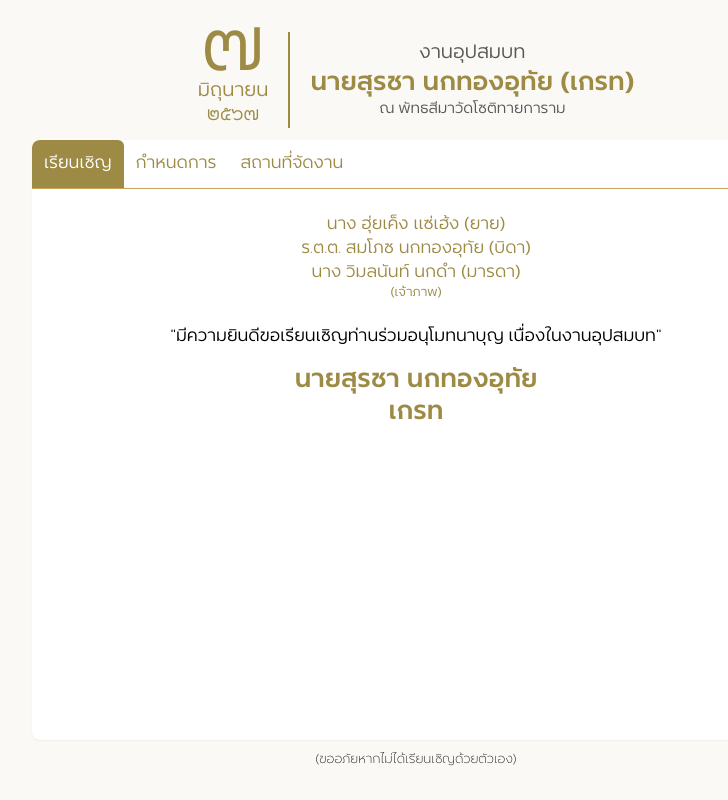
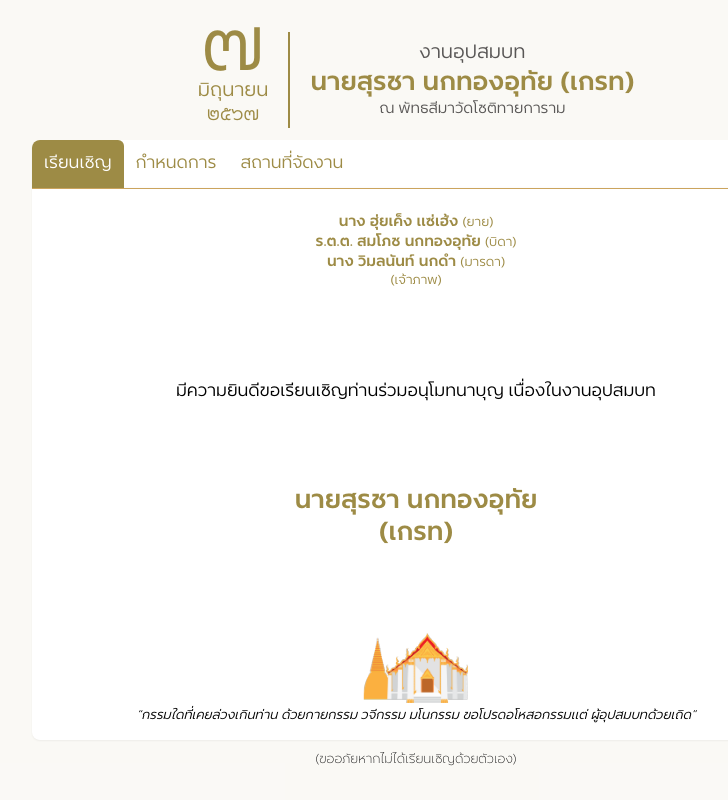
Before and after one commit to kanpizza1150/ordination-invitation, a React (Vite) app: page / in a window 1280 px wide. Shown: the whole page, without its empty margins (224-952 px from the left). Built offline with nearby package versions, Linux system fonts and the light colour scheme.

Commit message:
update tab1

```diff
--- a/src/App.tsx
+++ b/src/App.tsx
@@ -117,6 +117,7 @@ export default function App() {
               transition={{
                 duration: 0.3,
               }}
+              className="h-full"
             >
               {activeTab && activeTab?.render()}
             </motion.div>
--- a/src/components/Tab1.tsx
+++ b/src/components/Tab1.tsx
@@ -1,20 +1,59 @@
+import { useMemo } from "react"
+
 const Tab1 = () => {
+  const searchParam = useMemo(
+    () => new URLSearchParams(window?.location?.search),
+    []
+  )
+  const guest = useMemo(() => searchParam.get("guest"), [searchParam])
+  const invite = useMemo(() => {
+    if (guest) {
+      return (
+        <div className="flex flex-col items-center justify-center gap-1">
+          <p className="text-center text-xs">มีความยินดีขอเรียนเชิญ</p>
+          <p className="text-lg text-center text-gold-1 font-semibold italic">
+            {guest}
+          </p>
+          <p className="text-center text-xs">
+            ร่วมอนุโมทนาบุญ เนื่องในงานอุปสมบท
+          </p>
+        </div>
+      )
+    }
+    return (
+      <p className="text-center">
+        มีความยินดีขอเรียนเชิญท่านร่วมอนุโมทนาบุญ เนื่องในงานอุปสมบท
+      </p>
+    )
+  }, [guest])
   return (
-    <div className="flex flex-col gap-4 ">
+    <div className="flex flex-col gap-4 justify-between h-full">
       <div className="flex flex-col p-2 justify-center items-center rounded-md text-gold-1 ">
-        <p className="">นาง ฮุ่ยเค็ง แซ่เฮ้ง (ยาย)</p>
-        <p className="">ร.ต.ต. สมโภช นกทองอุทัย (บิดา)</p>
-        <p className="">นาง วิมลนันท์ นกดำ (มารดา)</p>
+        <p className="font-semibold text-sm">
+          นาง ฮุ่ยเค็ง แซ่เฮ้ง <span className="text-xs">(ยาย)</span>
+        </p>
+        <p className="font-semibold text-sm">
+          ร.ต.ต. สมโภช นกทองอุทัย <span className="text-xs">(บิดา)</span>
+        </p>
+        <p className="font-semibold text-sm">
+          นาง วิมลนันท์ นกดำ <span className="text-xs">(มารดา)</span>
+        </p>
         <p className="text-xs">(เจ้าภาพ)</p>
       </div>
-      <p className="text-center text-base ">
-        "มีความยินดีขอเรียนเชิญท่านร่วมอนุโมทนาบุญ เนื่องในงานอุปสมบท"
-      </p>
+      {invite}
       <div>
         <p className="text-center font-bold text-2xl text-gold-1">
           นายสุรชา นกทองอุทัย
         </p>
-        <p className="text-center font-bold text-2xl text-gold-1">เกรท</p>
+        <p className="text-center font-bold text-2xl text-gold-1">(เกรท)</p>
+      </div>
+
+      <div className="flex flex-col items-center justify-center gap-1">
+        <img alt="temple" src="/temple.svg" className="max-h-[10dvh] h-full" />
+        <p className="text-center text-xs italic">
+          “กรรมใดที่เคยล่วงเกินท่าน ด้วยกายกรรม วจีกรรม มโนกรรม
+          ขอโปรดอโหสอกรรมแต่ ผู้อุปสมบทด้วยเถิด”
+        </p>
       </div>
     </div>
   )
```
Also changed, not shown: public/temple.svg (added).
